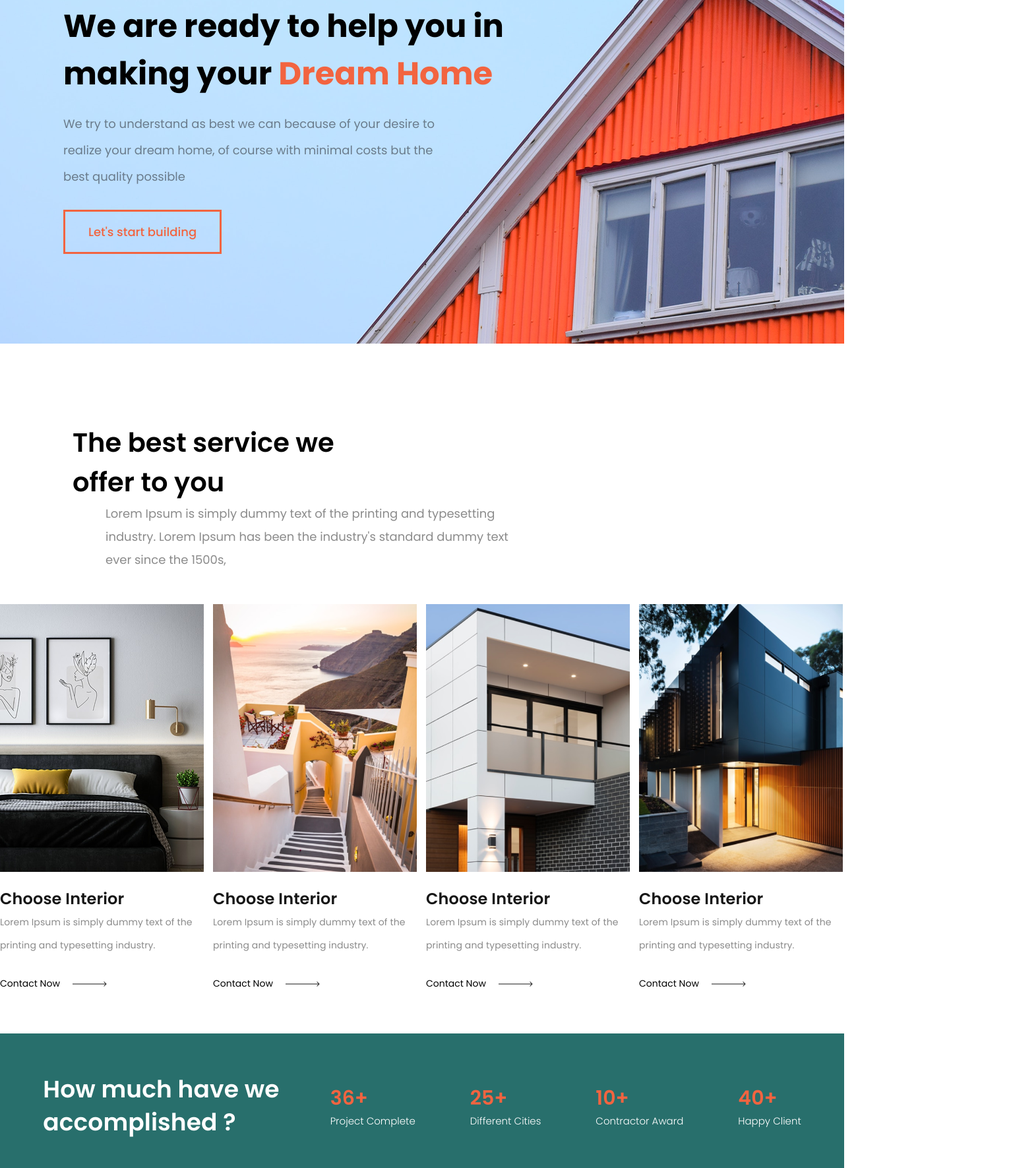
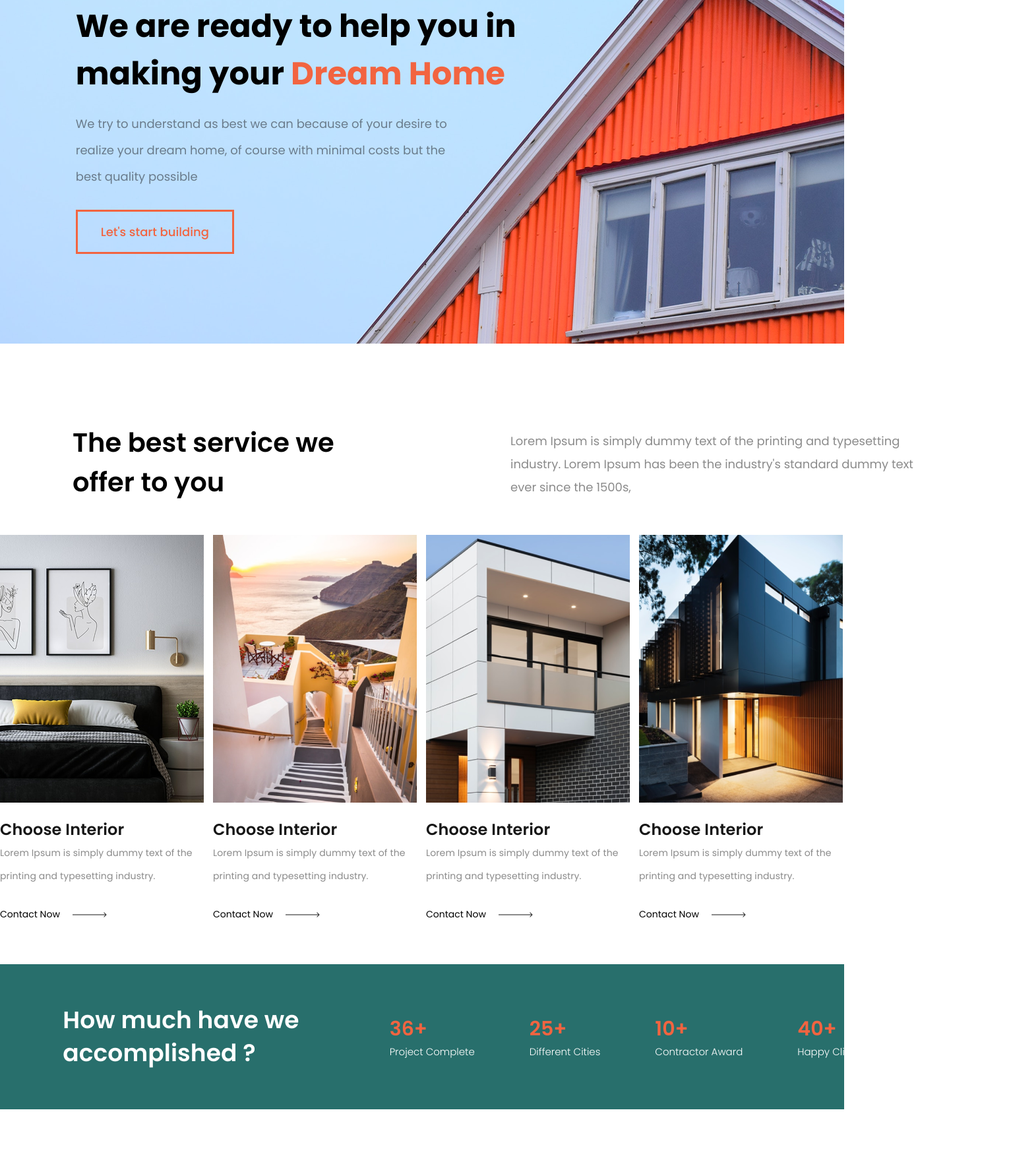
Before and after one commit to afzalavalbayev/Levyna, a plain HTML site: page index.html in a window 1280 px wide. Shown: the part 129-1900 px from the top of the page at 66% size, 1530 px wide, since content can reach past the window. Drawn offline with Linux system fonts and the light colour scheme.

Commit message:
Project fixed

```diff
--- a/index.html
+++ b/index.html
@@ -27,10 +27,12 @@
         </div>
     </div>
 
+    <div class="intro">
     <div class="dream_home">
         <p class="home_title">We are ready to help you in making your <span style="color: #F26440;">Dream Home</span></p>
         <p class="home_text">We try to understand as best we can because of your desire to realize your dream home, of course with minimal costs but the best quality possible</p>
         <a href="#" class="start_link"><button class="start_btn">Let's start building</button></a>
+    </div>
     </div>
     </div>
 
@@ -54,6 +56,7 @@
             <div class="st_service"><img src="./assets/unsplash_kyt0PkBSCNQ (3).png" class="st_service_img"><p class="service_title">Choose Interior</p><p class="service_text">Lorem Ipsum is simply dummy text of the printing and typesetting industry.</p><a href="#" class="contactnow">Contact Now <img src="./assets/Arrow 1.png" class="contact_arrow"></a></div>
         </div>
 
+        <div class="accomplished_container">
         <div class="accomplished" id="acc">
             <div class="acc_about">
                 <div class="acc_title">How much have we accomplished ?</div>
@@ -64,6 +67,7 @@
                     <div class="every_acc"><span class="acc_span">40+</span> <p class="acc_text">Happy Client</p></div>
                 </div>
             </div>
+        </div>
         </div>
 
         <div class="making_house">
--- a/style.css
+++ b/style.css
@@ -90,9 +90,13 @@ a {
     color: #F26440;
 }
 
+.intro{
+    width: 1530px;
+    margin: auto;
+}
+
 .dream_home {
     width: 685px;
-    vertical-align: middle;
     margin-left: 7.5%;
     margin-top: 50px;
 }
@@ -140,6 +144,11 @@ a {
     height: 601px;
     width: 1292px;
     padding-bottom: 100px;
+}
+
+#services{
+    width: 1520px;
+    margin: auto;
 }
 
 .second_page_title {
@@ -234,8 +243,14 @@ a {
     padding: 60px;
 }
 
+.accomplished_container{
+    background-color: #286F6C;
+    width: 100%;
+}
+
 .accomplished {
-    background-color: #286F6C;
+    width: 1400px;
+    margin: auto;
 }
 
 .how_much {
@@ -421,7 +436,8 @@ a {
     width: 100%;
     height: 597px;
     background-color: #286F6C;
-    justify-content: space-evenly;
+    justify-content: center;
+    gap: 50px;
 }
 
 .comment_title{
@@ -511,9 +527,9 @@ a {
 
 .footer{
     display: flex;
-    justify-content: space-around;
+    justify-content: center;
     margin-top: 150px;
-    gap: 300px;
+    gap: 600px;
 }
 
 .logo2{
```
